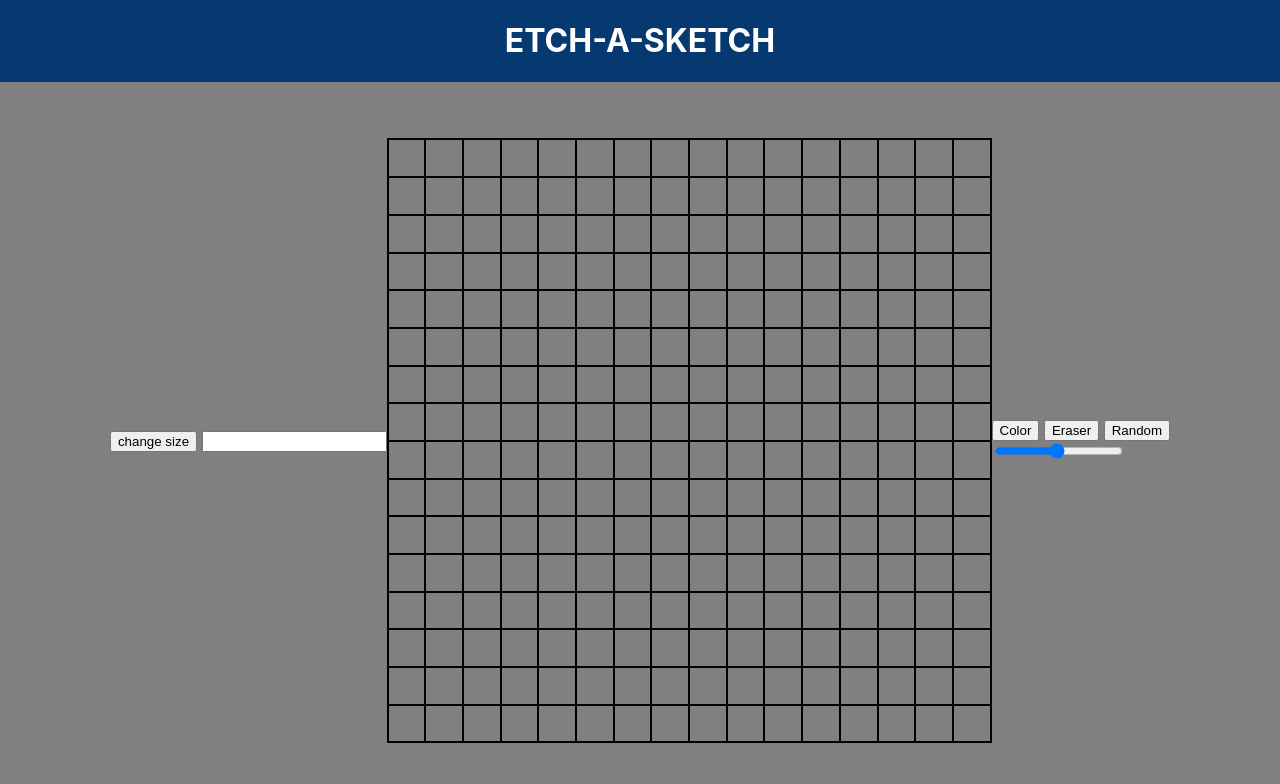
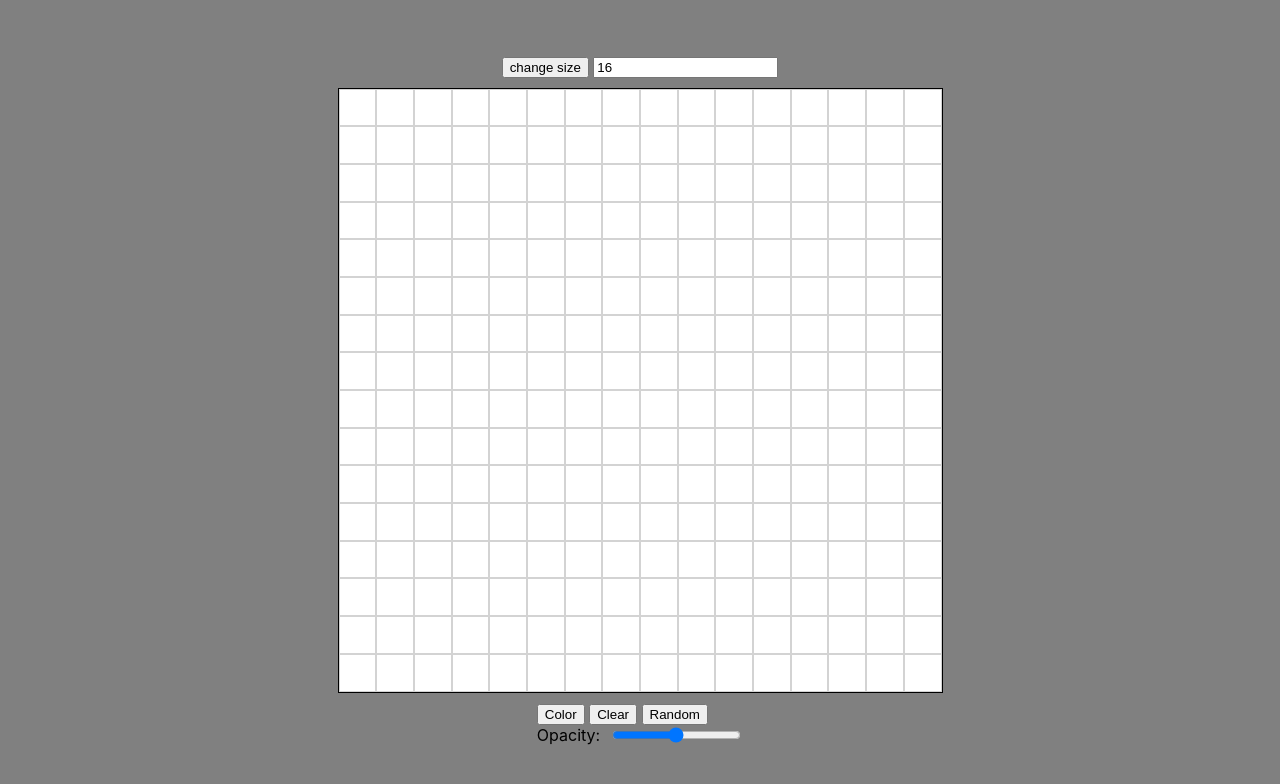
Before and after one commit to SamuelFreitasSoares/odin-etch-a-sketch, a plain HTML site: page index.html in a window 1280 px wide. Drawn offline with Linux system fonts and the light colour scheme.

Commit message:
:tada: project finalized :tada:

```diff
--- a/index.html
+++ b/index.html
@@ -9,24 +9,23 @@
 </head>
 <body>
 
-    <div class="header">
-        <h1 class="title">ETCH-A-SKETCH</h1>
-    </div>
+
 
     <div id="main">
 
         <div class="right">
             <button id="change-size">change size</button>
-            <input id="size-value">
+            <input id="size-value" value="16">
         </div>
 
         <div id="container"></div>
 
         <div class="options">
             <button>Color</button>
-            <button>Eraser</button>
+            <button id="reset">Clear</button>
             <button>Random</button>
             <div class="slider-container">
+                <div class="opac">Opacity: </div>
                 <input type="range" min="1" max="100" value="50" class="slider" id="myRange">
             </div>
         </div>
--- a/script.js
+++ b/script.js
@@ -4,14 +4,14 @@ const container = document.getElementById("container");
 container.style.border = "1px solid"
 const defaultSize = 16;
 const bttn = document.getElementById("change-size");
-
+const reset = document.getElementById('reset');
 
 function generateBox(size,boxSize){
 
     for(let i = 1; i <= size*size; i++){
         let box = document.createElement("div");
         box.classList.add("colorbox");
-        box.style.border = "1px solid";
+        box.style.border = "1px solid lightgray";
         box.style.width = `${boxSize}px`;
         box.style.height = `${boxSize}px`;
         container.appendChild(box);
@@ -22,12 +22,15 @@ generateBox(defaultSize,603/defaultSize);
 
 bttn.addEventListener('click',()=>{
     let size = document.getElementById("size-value").value;
-    let boxSize = 603 / size
-    console.log("test");
+    if(size > 100){
+        alert("Size has to be between 16 and 100");
+    }else{
+    let boxSize = 603 / size;
     while(container.hasChildNodes()){
         container.removeChild(container.lastChild);
     }
     generateBox(size,boxSize);
+    }
 })
 
 let hoverBoxes = document.querySelectorAll(".colorbox");
@@ -40,7 +43,18 @@ document.addEventListener("mouseover", (event) => {
     }
 });
 
-
+reset.addEventListener('click',()=>{
+    let size = document.getElementById("size-value").value;
+    if(size > 100){
+        alert("Size has to be between 16 and 100");
+    }else{
+    let boxSize = 603 / size;
+    while(container.hasChildNodes()){
+        container.removeChild(container.lastChild);
+    }
+    generateBox(size,boxSize);
+    }
+})
 
 
 
--- a/style.css
+++ b/style.css
@@ -8,13 +8,7 @@ body {
     flex-direction: column;
   }
 
-.header{
-    display: flex;
-    justify-content: center;
-    align-items: center;
-    background-color: #063970;
-    color: white;
-}
+
 
 #main{
     width: 100%;
@@ -35,4 +29,20 @@ body {
 
 .colorbox{
     box-sizing: border-box;
+    background-color: white;
 }
+
+#main{
+    display: flex;
+    flex-direction: column;
+    gap: 10px;
+}
+
+.slider-container{
+    display: flex;
+    gap: 10px;
+}
+
+.slider{
+    padding-top: ;
+}
```
